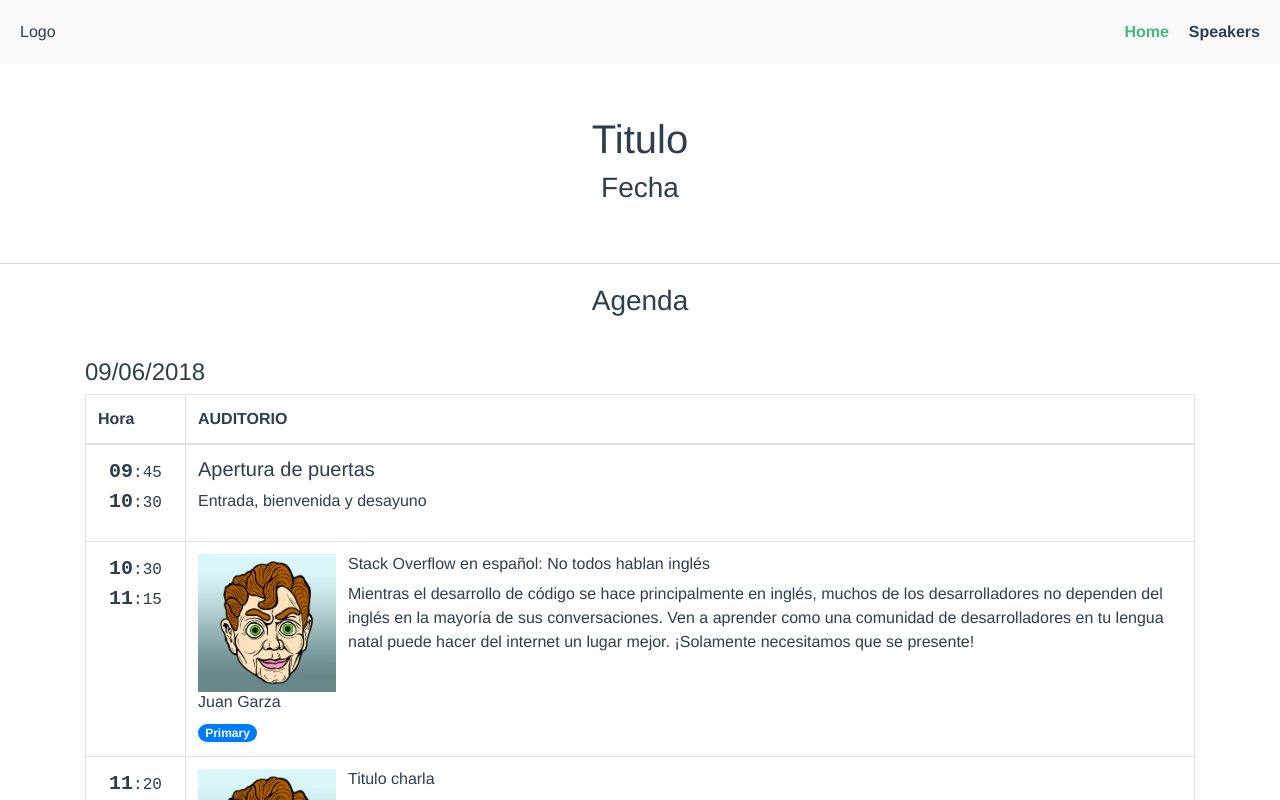
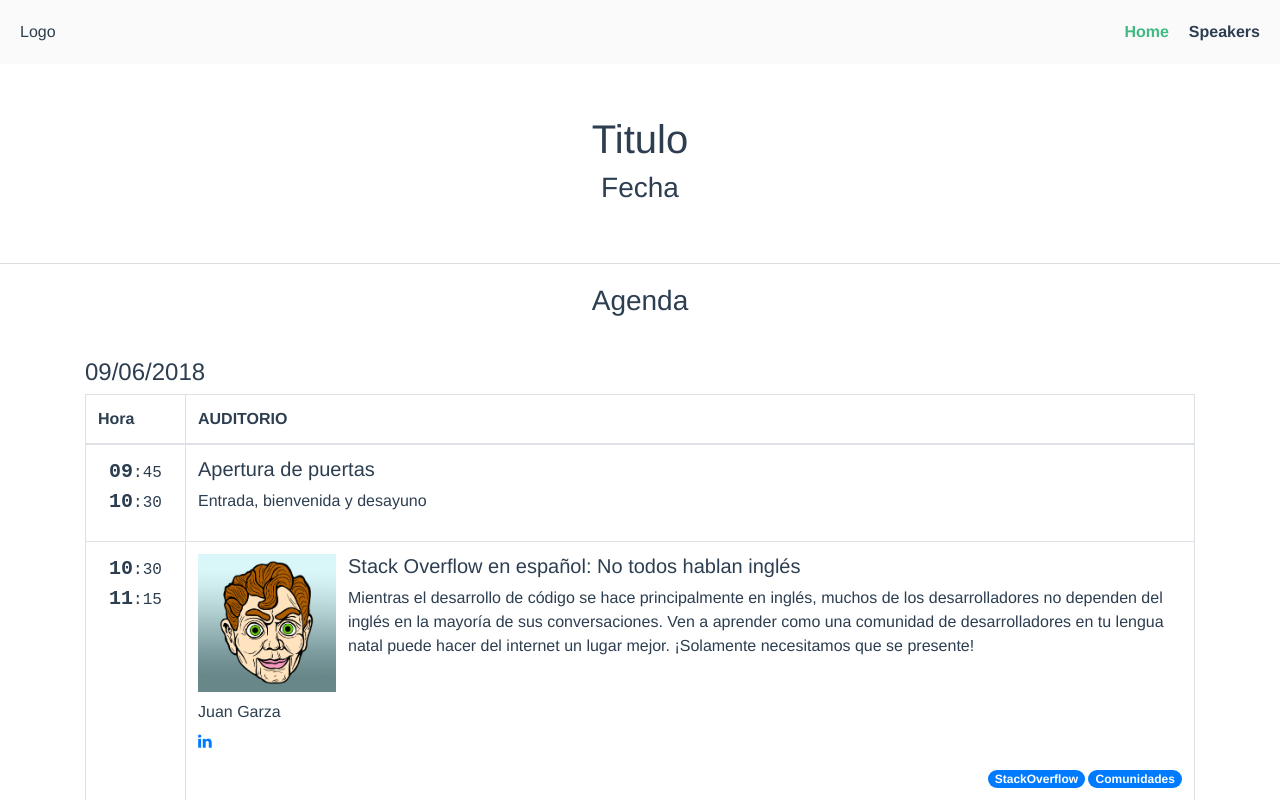
Before and after one commit to DevJourneyMadrid/june-18, a Vue app: page /#/ in a window 1280 px wide. Shown: the top 800 px of the page. Built offline with nearby package versions, Linux system fonts and the light colour scheme; what vue-momentjs would draw is missing.

Commit message:
Initial commit

```diff
--- a/public/index.html
+++ b/public/index.html
@@ -7,6 +7,7 @@
     <link rel="icon" href="<%= BASE_URL %>favicon.ico">
     <title> 🦄 Agenda </title>
     <link rel="stylesheet" href="https://stackpath.bootstrapcdn.com/bootstrap/4.1.1/css/bootstrap.min.css" integrity="sha384-WskhaSGFgHYWDcbwN70/dfYBj47jz9qbsMId/iRN3ewGhXQFZCSftd1LZCfmhktB" crossorigin="anonymous">
+    <link rel="stylesheet" href="https://cdnjs.cloudflare.com/ajax/libs/font-awesome/4.7.0/css/font-awesome.css">
   </head>
   <body>
     <noscript>
--- a/src/views/Home/ContentSlot.vue
+++ b/src/views/Home/ContentSlot.vue
@@ -12,19 +12,32 @@
           </div>
           <div class="speaker-info">
             <h6 class="name">{{ el.content.speaker.name }}</h6>
-            <div class="tags">
-              <span class="badge badge-pill badge-primary">Primary</span>
+            <div class="social-links">
+              <ul class="list-inline">
+                <li class="list-inline-item">
+                  <a href="#">
+                    <i class="fa fa-linkedin" aria-hidden="true"></i>
+                  </a>
+                </li>
+              </ul>
             </div>
           </div>
         </div>
         <div class="block-content">
-          <h6>{{ el.content.title }}</h6>
+          <h5>{{ el.content.title }}</h5>
           <p>{{ el.content.description }}</p>
         </div>
+      </div>
+      <div class="tags">
+            <span class="badge badge-pill badge-primary"
+                  v-for="(tag, i) in el.content.tags"
+                  :key="i"> {{ tag }}
+            </span>
       </div>
     </template>
   </td>
 </template>
+
 <script>
   export default {
     name: 'ContentSlot',
@@ -41,6 +54,7 @@
     },
   };
 </script>
+
 <style lang="stylus">
 
   .custom-hover-1,
@@ -69,5 +83,16 @@
           width 100%
           height 100%
 
+    .speaker-info
+      margin-top 10px
+      .name
+        font-weight lighter
+
+  .tags
+    display flex
+    justify-content flex-end
+    .badge
+      margin-left 3px
+
 
 </style>
```
